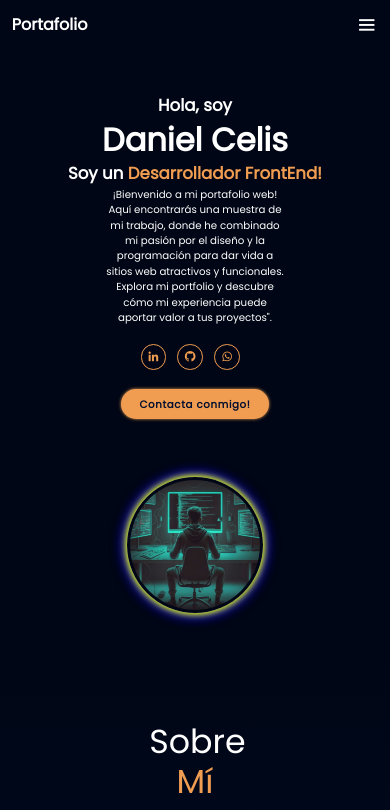
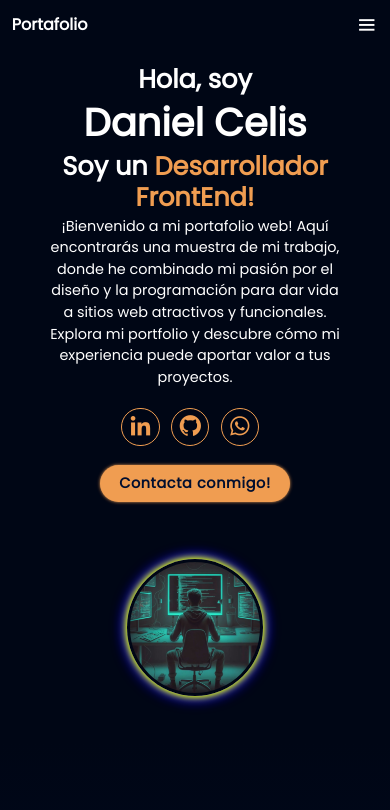
Before and after one commit to celissss20/Portafolio_Daniel_Celis, a plain HTML site: page index.html in a window 390 px wide. Shown: the top 810 px of the page. Drawn offline with nearby package versions, Linux system fonts and the light colour scheme.

Commit message:
Organizacion resposive 768px home

```diff
--- a/css/home.css
+++ b/css/home.css
@@ -76,28 +76,39 @@ span {
     background: var(--second-bg-color);
 }
 
-/*Breakpoint*/
+/*********Beackpoint 768PX*********/
 
 @media (max-width: 768px){
     .home{
-        padding-top: 15rem;
+        padding-top: 10rem;
         text-align: center;
         flex-direction: column;
         display: block;
     }
 
     .home-content h3{
-        font-size: 2.6rem;
+        font-size: 4rem;
     }
 
     .home-content h1{
-        font-size: 5rem;
+        font-size: 6rem;
     }
 
     .home-content p {
-        width: 50%; /* Limita el ancho del párrafo */
+        width: 80%; /* Limita el ancho del párrafo */
         margin: 0 auto; /* Centra horizontalmente */
         text-align: center;
+        font-size: 2.25rem;
+    }
+
+    .social-media a {
+        width: 6rem;
+        height: 6rem;
+        font-size: 4rem;
+    }
+
+    .btn{
+        font-size: 2.25rem;
     }
 
     .home-img{
--- a/index.html
+++ b/index.html
@@ -59,7 +59,7 @@
           trabajo, donde he combinado mi pasión por el diseño y la programación
           para dar vida a sitios web atractivos y funcionales. Explora mi
           portfolio y descubre cómo mi experiencia puede aportar valor a tus
-          proyectos".
+          proyectos.
         </p>
 
         <div class="social-media">
```
